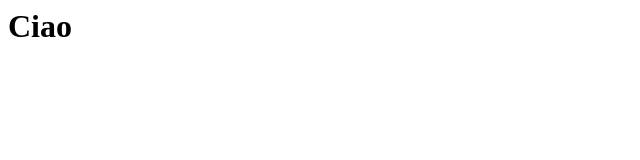
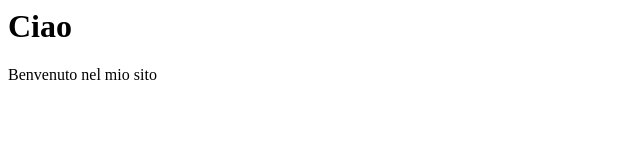
Before and after one commit to Kostoletta/demo-test, a plain HTML site: page index.html in a window 1280 px wide. Shown: the whole page, without its empty margins (0-640 px from the left). Drawn offline with Linux system fonts and the light colour scheme.

Commit message:
Benvenuto nel mio sito

```diff
--- a/index.html
+++ b/index.html
@@ -1 +1,2 @@
 <h1>Ciao</h1>
+<p>Benvenuto nel mio sito</p>
```
